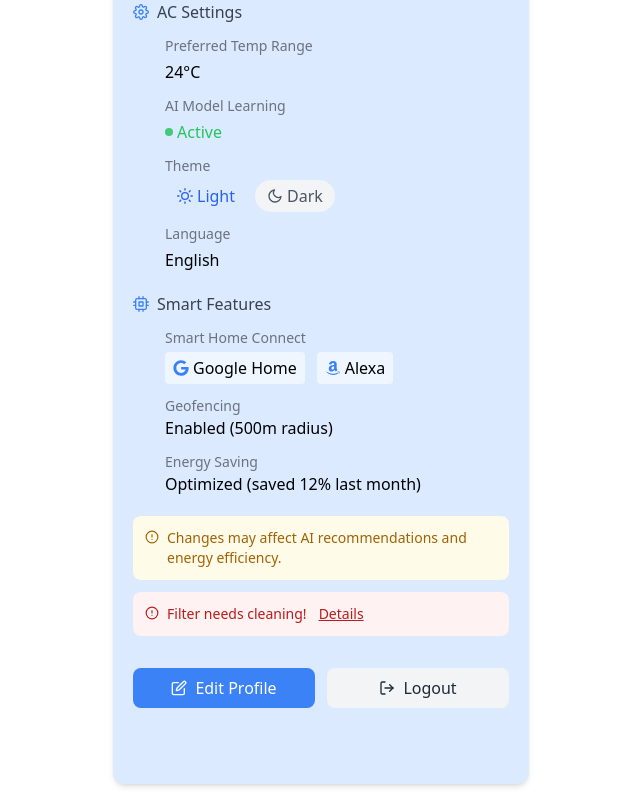
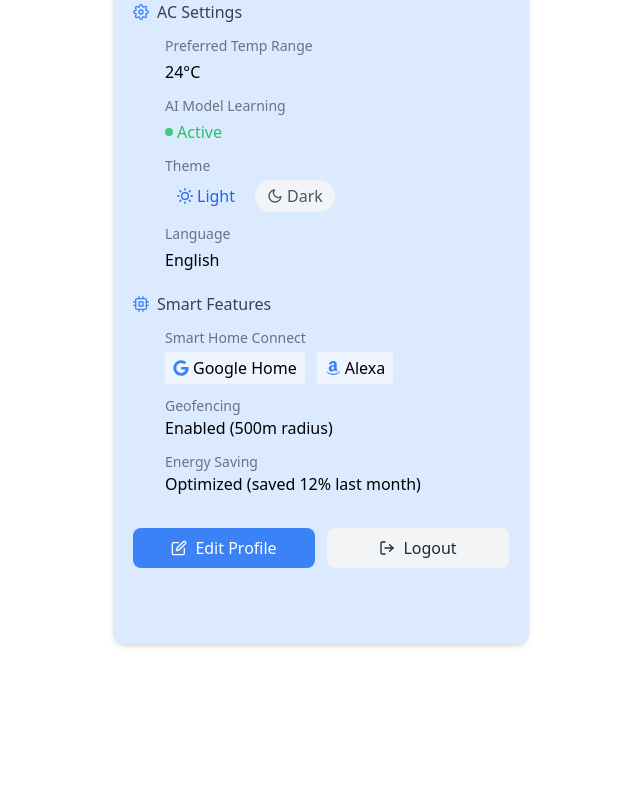
Before and after one commit to Paras-27/Voltas-Smart-App, a React (Create React App) app: page /profile in a window 1280 px wide. Shown: the part 400-1200 px from the top of the page, without its empty margins (319-959 px from the left). After the commit the page ends 1060 px from the top, so only its background shows below. Built offline with nearby package versions, Linux system fonts and the light colour scheme.

Commit message:
updated padding improved link with login

```diff
--- a/src/component/Login.jsx
+++ b/src/component/Login.jsx
@@ -4,7 +4,7 @@ import { Link } from 'react-router-dom';
 const Login = () => {
   return (
     <div className="min-h-screen flex items-center justify-center bg-gradient-to-tr from-blue-100 to-blue-300 px-4">
-      <div className="bg-white p-8 rounded-2xl shadow-xl w-full max-w-md space-y-6">
+      <div className="bg-white p-8 pt-0 rounded-2xl shadow-xl w-full max-w-md space-y-6">
 
         {/* Logo Placeholder */}
         <div className="flex justify-center">
--- a/src/component/Signup.jsx
+++ b/src/component/Signup.jsx
@@ -4,7 +4,7 @@ import { Link } from 'react-router-dom';
 const SignUp = () => {
   return (
     <div className="min-h-screen flex items-center justify-center bg-gradient-to-tr from-blue-100 to-blue-300 px-4">
-      <div className="bg-white p-8 rounded-lg shadow-lg w-full max-w-md">
+      <div className="bg-white p-8 pt-0 rounded-lg shadow-lg w-full max-w-md">
         <div className="flex justify-center">
           <div className="w-48 h-48 rounded-full bg-blue-100 flex items-center justify-center">
             <img src="img/logo.jpg" alt="Voltas Logo" className="w-48 h-48" />
--- a/src/component/health/critical.jsx
+++ b/src/component/health/critical.jsx
@@ -125,7 +125,7 @@ export default function AChealthcritical() {
       </div>
 
       {/* Action Buttons */}
-      <div className="grid grid-cols-3 gap-3">
+      <div className="grid grid-cols-3 gap-3 mb-14">
         <button className="flex items-center justify-center gap-1 bg-blue-600 hover:bg-blue-700 text-white rounded-lg px-3 py-2 font-medium text-xs transition">
           <FileText className="w-4 h-4" /> Logs
         </button>
--- a/src/component/profile.jsx
+++ b/src/component/profile.jsx
@@ -1,8 +1,10 @@
 import React from "react";
-import { FiEdit, FiLogOut, FiUser, FiCpu, FiMoon, FiSun, FiSettings, FiAlertCircle } from "react-icons/fi";
+import { FiEdit, FiLogOut, FiUser, FiCpu, FiMoon, FiSun, FiSettings} from "react-icons/fi";
 import { FaGoogle, FaAmazon } from "react-icons/fa";
+import { useNavigate } from "react-router-dom";
 
 export default function Profile() {
+    const navigate = useNavigate();
   return (
     <div className="p-4 space-y-4 max-w-md mx-auto">
       <div className="bg-blue-100 shadow-md rounded-xl p-5">
@@ -112,17 +114,6 @@ export default function Profile() {
             </div>
           </div>
 
-          {/* Warning Messages */}
-          <div className="space-y-3">
-            <div className="p-3 bg-yellow-50 rounded-lg text-yellow-700 text-sm flex items-start gap-2">
-              <FiAlertCircle className="mt-0.5 flex-shrink-0" />
-              Changes may affect AI recommendations and energy efficiency.
-            </div>
-            <div className="p-3 bg-red-50 rounded-lg text-red-700 text-sm flex items-start gap-2">
-              <FiAlertCircle className="mt-0.5 flex-shrink-0" />
-              Filter needs cleaning! <a href="/pred1" className="font-medium underline ml-1">Details</a>
-            </div>
-          </div>
         </div>
 
         {/* Action Buttons */}
@@ -131,10 +122,13 @@ export default function Profile() {
             <FiEdit />
             Edit Profile
           </button>
-          <button className="flex-1 flex items-center justify-center gap-2 bg-gray-100 hover:bg-gray-200 text-gray-800 py-2 px-4 rounded-lg transition-colors">
-            <FiLogOut />
-            Logout
-          </button>
+          <button
+      onClick={() => navigate('/login')}
+      className="flex-1 flex items-center justify-center gap-2 bg-gray-100 hover:bg-gray-200 text-gray-800 py-2 px-4 rounded-lg transition-colors"
+    >
+      <FiLogOut />
+      Logout
+    </button>
         </div>
       </div>
     </div>
```
